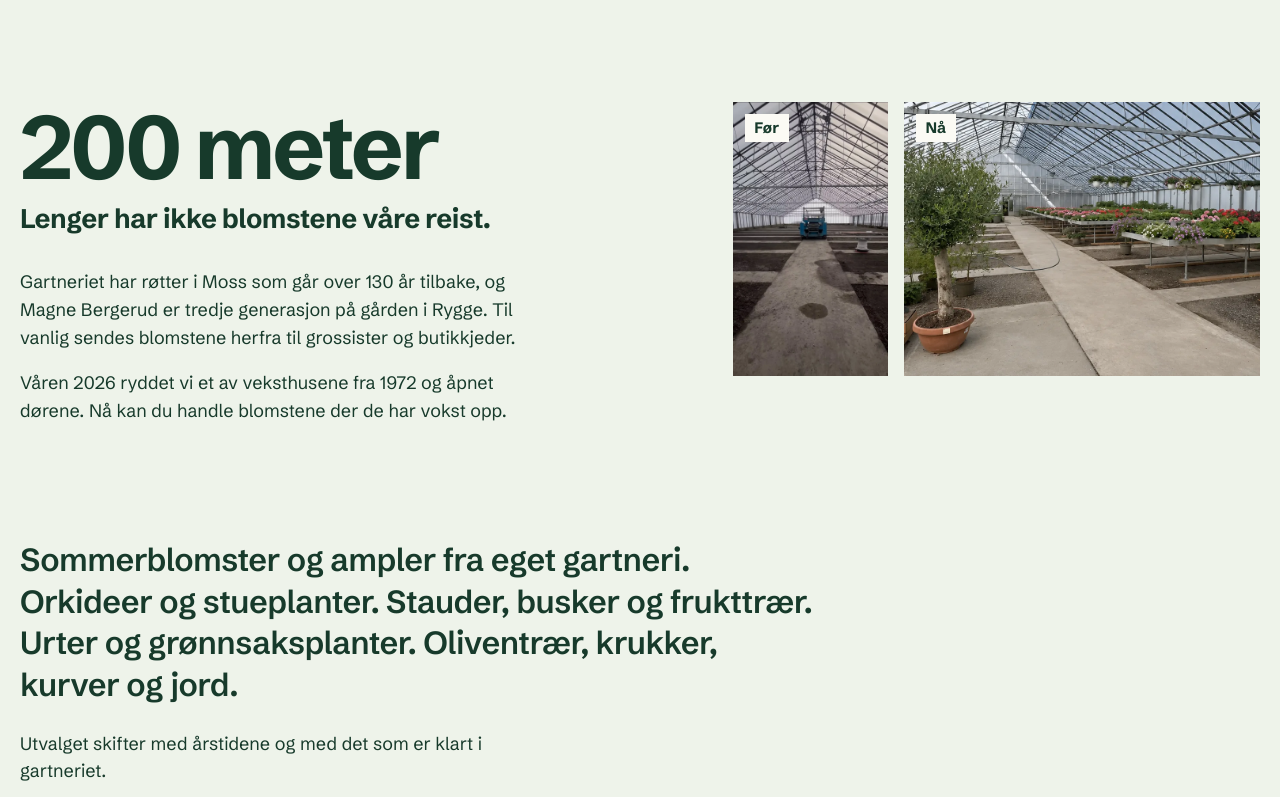
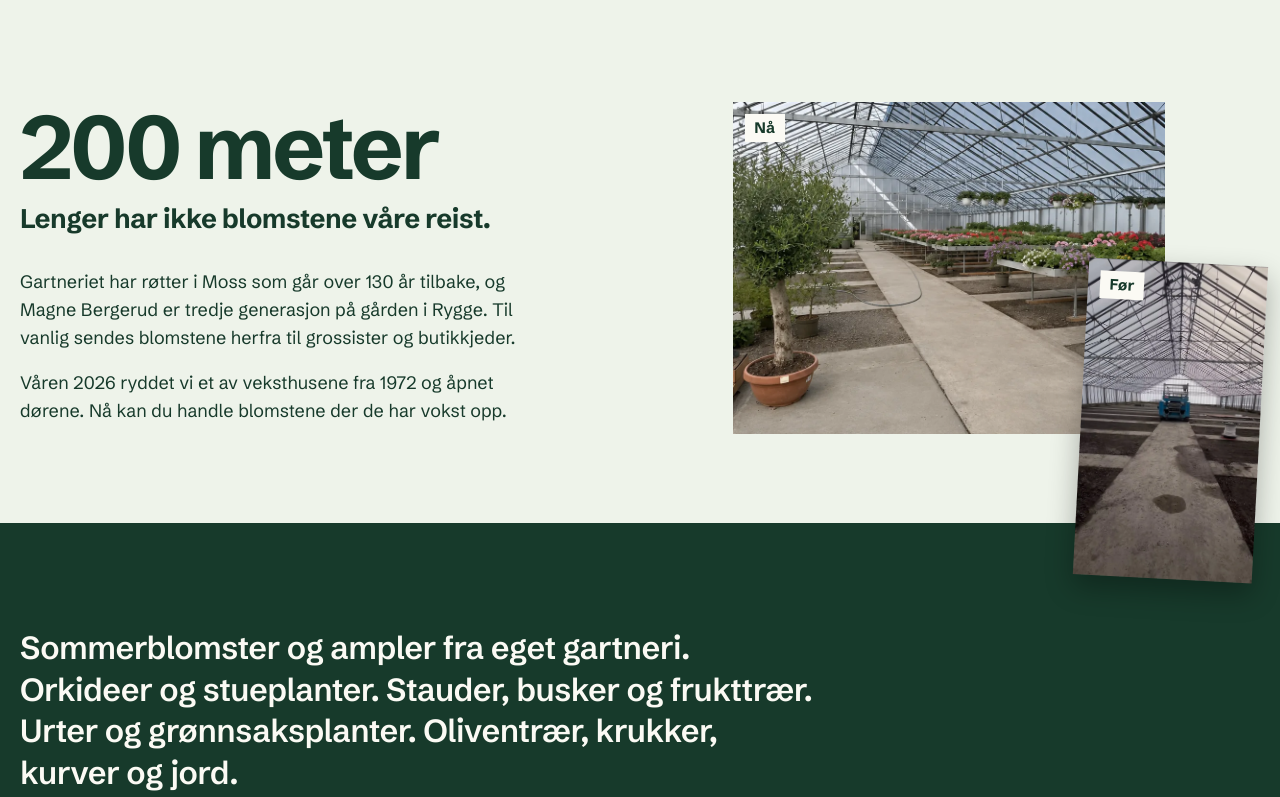
Before and after one commit to Ola-HH/bergerud-blomsterutsalg, a plain HTML site: page index.html in a window 1280 px wide. Shown: the part 933-1730 px from the top of the page. Drawn offline with Linux system fonts and the light colour scheme.

Commit message:
Overlap the before and after photos again and darken the assortment section
The before photo now hangs over the edge into the next section, which
gets a dark green background so the two sections no longer run together.

Co-Authored-By: Claude <noreply@anthropic.com>

```diff
--- a/stil.css
+++ b/stil.css
@@ -203,7 +203,7 @@ h1 {
   grid-template-columns: 6fr 5fr;
   grid-template-rows: auto 1fr;
   gap: 2rem 5rem;
-  padding: 6.5rem var(--marg) 5rem;
+  padding: 6.5rem var(--marg) 0;
 }
 
 .reise h2 {
@@ -228,20 +228,35 @@ h1 {
 .reise-tekst {
   grid-column: 1;
   max-width: 33rem;
+  padding-bottom: 5rem;
 }
 
-/* Kolonnebreddene følger bildenes sideforhold, så de to blir like høye */
+/* Før-bildet ligger over det nederste hjørnet og stikker ned i neste seksjon */
 .reise-bilder {
   grid-column: 2;
   grid-row: 1 / span 2;
-  display: grid;
-  grid-template-columns: 0.566fr 1.3fr;
-  align-items: start;
-  gap: 1rem;
+  position: relative;
+  z-index: 1;
+  margin-bottom: -3.5rem;
+  padding-bottom: 9rem;
 }
 
 .reise-bilder figure {
   position: relative;
+}
+
+.reise-bilder .na {
+  width: 82%;
+}
+
+.reise-bilder .for {
+  position: absolute;
+  right: 0;
+  bottom: 0;
+  z-index: 1;
+  width: 34%;
+  rotate: 3deg;
+  box-shadow: 0 12px 28px rgb(0 0 0 / 0.3);
 }
 
 .reise-bilder figcaption {
@@ -257,7 +272,9 @@ h1 {
 /* Utvalget */
 
 .utvalg {
-  padding: 1rem var(--marg) 4rem;
+  padding: 6.5rem var(--marg) 4rem;
+  background: var(--skog);
+  color: var(--lys);
 }
 
 .stor-tekst {
@@ -277,6 +294,7 @@ h1 {
 .band {
   overflow: hidden;
   padding-bottom: 6rem;
+  background: var(--skog);
 }
 
 .band-spor {
@@ -675,7 +693,15 @@ footer p {
   }
 
   .reise {
-    padding: 4rem var(--marg) 3rem;
+    padding: 4rem var(--marg) 0;
+  }
+
+  .reise-tekst {
+    padding-bottom: 0;
+  }
+
+  .utvalg {
+    padding-top: 6rem;
   }
 
   .reise-bilder {
```
